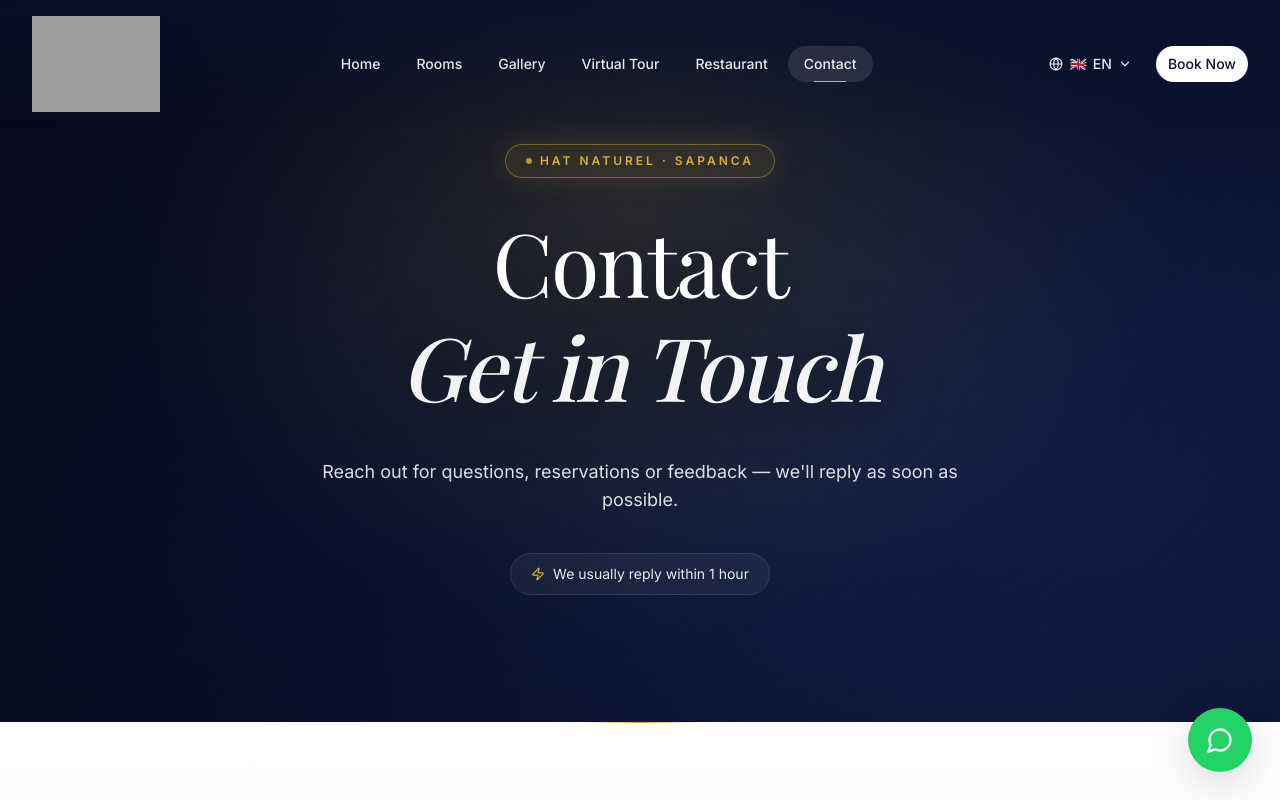
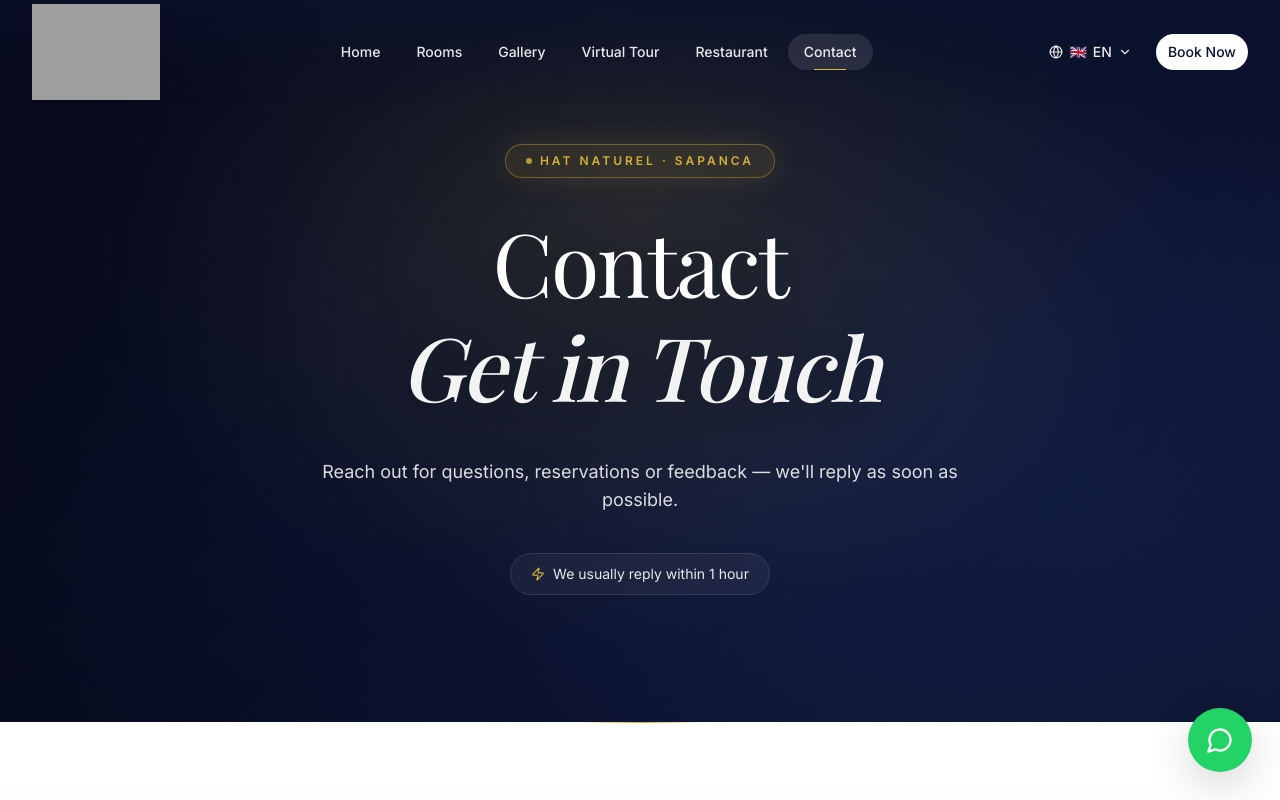
Before and after one commit to hediyebayer/hat-naturel-web, a Next.js app: page /en/iletisim in a window 1280 px wide. Shown: the top 800 px of the page. Built offline with nearby package versions, Linux system fonts and the light colour scheme; grey boxes are pictures that could not be loaded.

Commit message:
style(header): üst bar daha ince (py-4 → py-1), logo h-20/24 korundu

```diff
--- a/components/layout/header.tsx
+++ b/components/layout/header.tsx
@@ -34,7 +34,7 @@ export function Header({ locale }: HeaderProps): React.ReactElement {
   return (
     <header
       className={cn(
-        'fixed top-0 left-0 right-0 z-40 w-full py-4 transition-all duration-500',
+        'fixed top-0 left-0 right-0 z-40 w-full py-1 transition-all duration-500',
         scrolled
           ? 'bg-primary-900/85 shadow-medium backdrop-blur-xl'
           : 'bg-gradient-to-b from-primary-900/60 via-primary-900/30 to-transparent',
```
